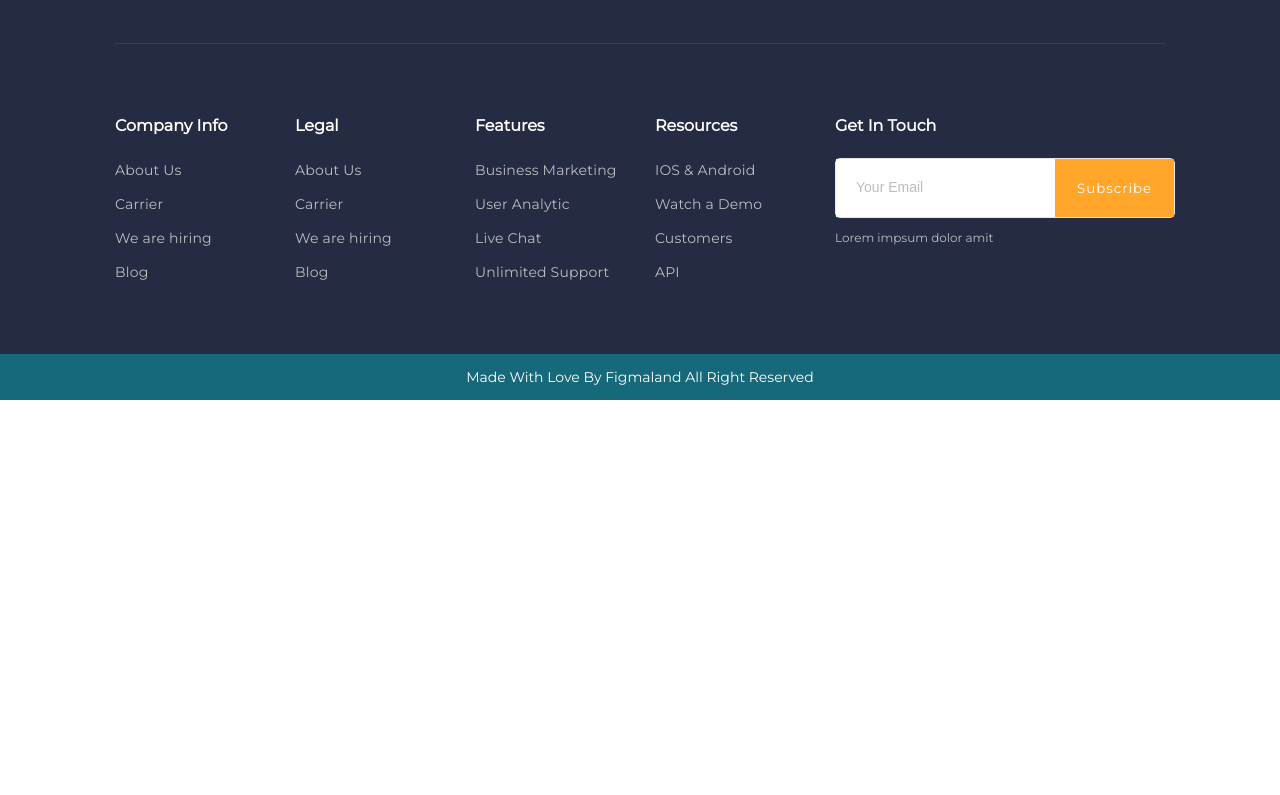
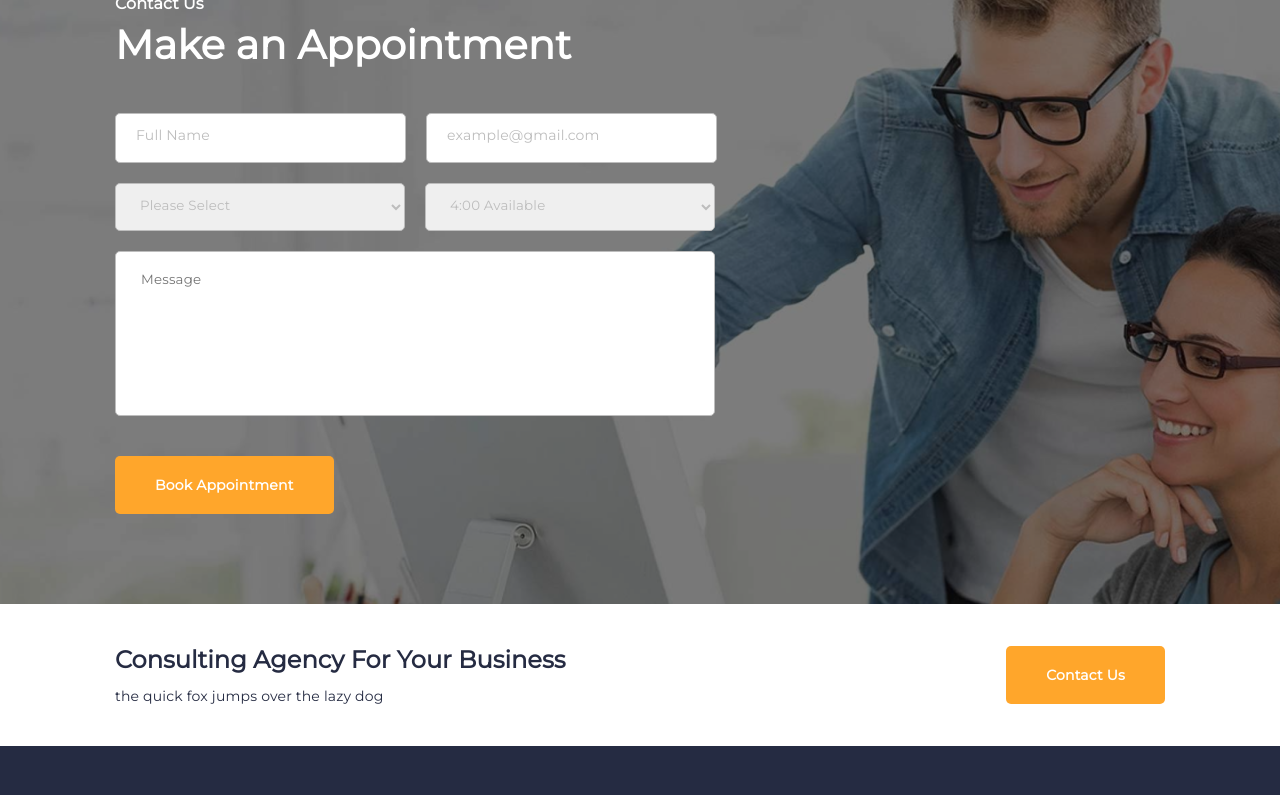
Before and after one commit to HappyJuliana/First_website_1, a plain HTML site: page index.html in a window 1280 px wide. Shown: the part 3718-4513 px from the top of the page. Before the commit the page ends 4118 px from the top, so only its background shows below. Drawn offline with Linux system fonts and the light colour scheme.

Commit message:
created form-page: HTML and CSS

```diff
--- a/index.html
+++ b/index.html
@@ -280,8 +280,7 @@
         }
 
         .best-business {
-            background: linear-gradient(
-                    to bottom,
+            background: linear-gradient(to bottom,
                     #252B42 0%,
                     #252B42 50%,
                     rgb(1, 61, 73) 50%,
@@ -516,6 +515,141 @@
             font-weight: 600;
             line-height: 24px;
             margin: 0;
+        }
+
+        .form__primary {
+            background-image: url("img/layer_form.png");
+            background-size: cover;
+            position: relative;
+            z-index: 1;
+            background-position-x: center;
+        }
+
+        .form__primary::before {
+            content: '';
+            display: block;
+            position: absolute;
+            left: 0;
+            top: 0;
+            width: 100%;
+            height: 100%;
+            z-index: -1;
+            background-color: rgba(0, 0, 0, .5);
+        }
+
+        .form__container {
+            display: flex;
+            flex-direction: column;
+            padding: 90px 0px;
+            gap: 40px;
+            max-width: 600px;
+            width: 100%;
+            align-self: start;
+        }
+
+        .form__header__subheading {
+            font-size: 16px;
+            font-weight: 600;
+            line-height: 24px;
+            letter-spacing: 0.1px;
+            margin: 0;
+        }
+
+        .form__header__heading {
+            font-size: 40px;
+            font-weight: 700;
+            line-height: 57px;
+            letter-spacing: 0.2px;
+            margin: 0;
+        }
+
+        .form__appointment {
+            display: flex;
+            flex-direction: column;
+            gap: 20px;
+        }
+
+        .date__time,
+        .name__email {
+            display: flex;
+            gap: 20px;
+            justify-content: space-between;
+        }
+
+        .form input,
+        select,
+        textarea {
+            border-radius: 5px;
+            border: 1px solid #BDBDBD;
+            font-family: Montserrat;
+            line-height: 24px;
+            letter-spacing: 0.2px;
+            color: #BDBDBD;
+            margin: 0;
+        }
+
+        .form textarea {
+            max-width: 600px;
+            max-height: 140px;
+            resize: none;
+            padding: 15px 505px 100px 25px;
+        }
+
+        .form input,
+        select {
+            width: 290px;
+            max-height: 50px;
+        }
+
+        .form input {
+            padding: 9px 100px 15px 20px;
+        }
+
+        .form select {
+            padding: 13px 20px 15px 20px;
+        }
+
+        .form .button {
+            border-radius: 5px;
+            padding: 15px 40px;
+            line-height: 28px;
+            font-size: 14px;
+            white-space: nowrap;
+            width: min-content;
+        }
+
+        .form__secondary .container {
+            color: var(--page-bg);
+            width: 100%;
+            display: grid;
+            grid-template-areas: 'form_text actions';
+            justify-content: space-between;
+            padding: 40px 0;
+        }
+
+        .form__secondary__text {
+            grid-area: form_text;
+            display: flex;
+            flex-direction: column;
+            gap: 10px;
+        }
+
+        .form__secondary__actions {
+            grid-area: actions;
+        }
+
+        .form__secondary__heading {
+            font-size: 24px;
+            font-weight: 700;
+            line-height: 32px;
+            letter-spacing: 0.1px;
+            margin: 0;
+        }
+
+        .form__secondary__subheading {
+            margin: 0;
+            line-height: 20px;
+            letter-spacing: 0.2px;
         }
 
         .footer {
@@ -944,6 +1078,59 @@
         </div>
     </section>
 
+    <section class="form">
+        <section class="form__primary">
+            <div class="container">
+                <div class="form__container">
+                    <div class="form__container__header">
+                        <p class="form__header__subheading">Contact Us</p>
+                        <h2 class="form__header__heading">Make an Appointment</h2>
+                    </div>
+
+                    <form class="form__appointment" action="/action_page.php">
+                        <div class="name__email">
+                            <input type="text" id="fname" name="fname" placeholder="Full Name" required>
+                            <input type="email" id="eml" name="eml" placeholder="example@gmail.com" required>
+                        </div>
+
+                        <div class="date__time">
+                            <select id="date" name="date" size="1">
+                                <option value="" disabled selected>Please Select</option> <!-- Placeholder -->
+                                <option value="Mon">Monday</option>
+                                <option value="Tue">Tuesday</option>
+                                <option value="Wed">Wednesday</option>
+                                <option value="Thur">Thursday</option>
+                                <option value="Fri">Friday</option>
+                            </select>
+
+                            <select id="time" name="time" size="1">
+                                <option value="" disabled selected>4:00 Available</option> <!-- Placeholder -->
+                                <option value="4PM">4:00</option>
+                                <option value="3PM">3:00</option>
+                                <option value="2PM">2:00</option>
+                                <option value="1PM">1:00</option>
+                                <option value="5PM">5:00</option>
+                            </select>
+                        </div>
+                        <textarea name="street" placeholder="Message"></textarea>
+                    </form>
+                    <button class="button button--primary">Book Appointment</button>
+                </div>
+            </div>
+        </section>
+
+        <section class="form__secondary">
+            <div class="container">
+                <div class="form__secondary__text">
+                    <h3 class="form__secondary__heading">Consulting Agency For Your Business</h3>
+                    <p class="form__secondary__subheading">the quick fox jumps over the lazy dog</p>
+                </div>
+                <button class="button button--primary">Contact Us</button>
+            </div>
+        </section>
+
+    </section>
+
     <footer class="footer">
         <section class="footer__primary">
             <div class="container">
```
Also changed, not shown: img/layer_form.png (added). Lines whose indentation alone changed are shown as unchanged.
